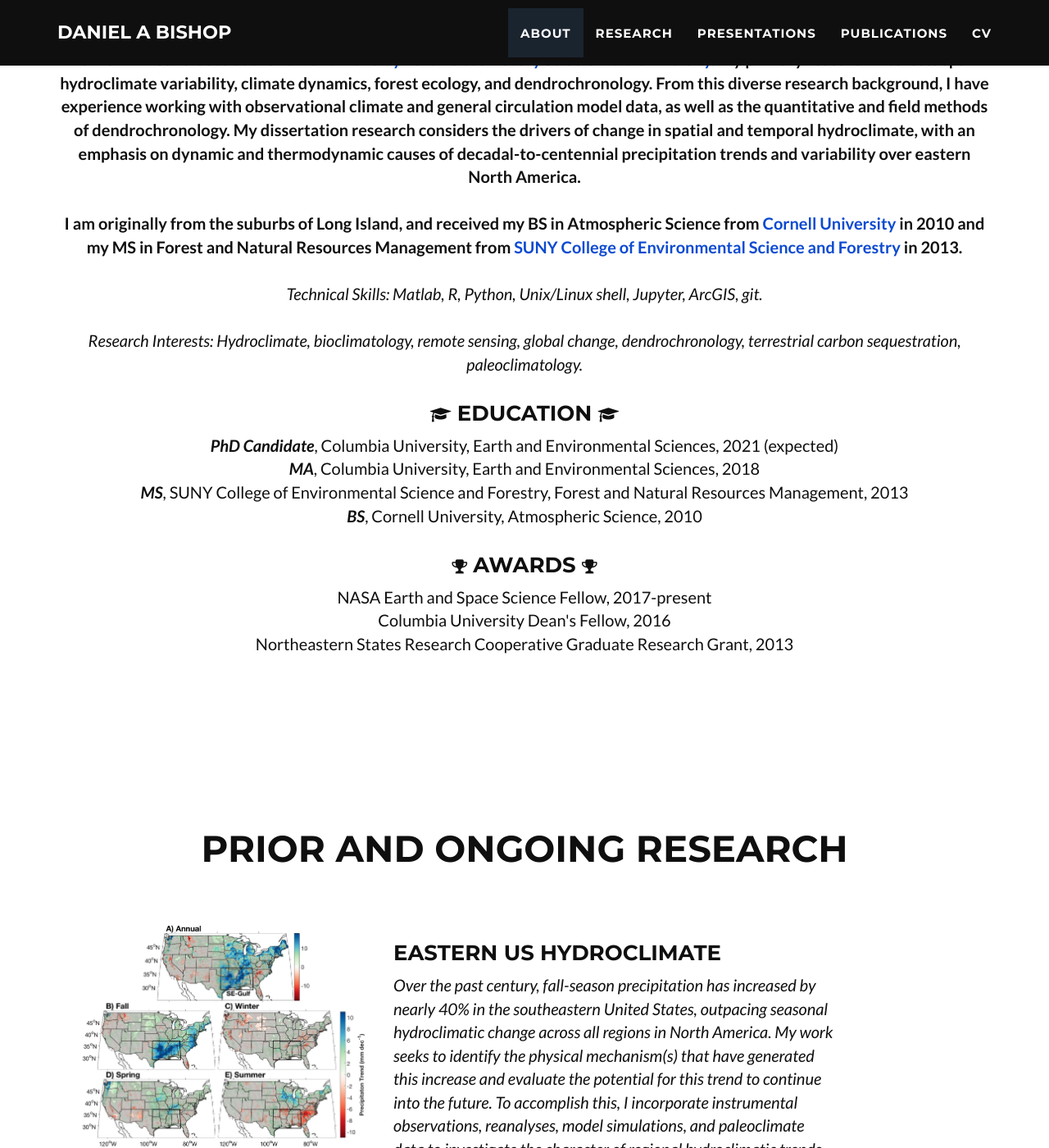
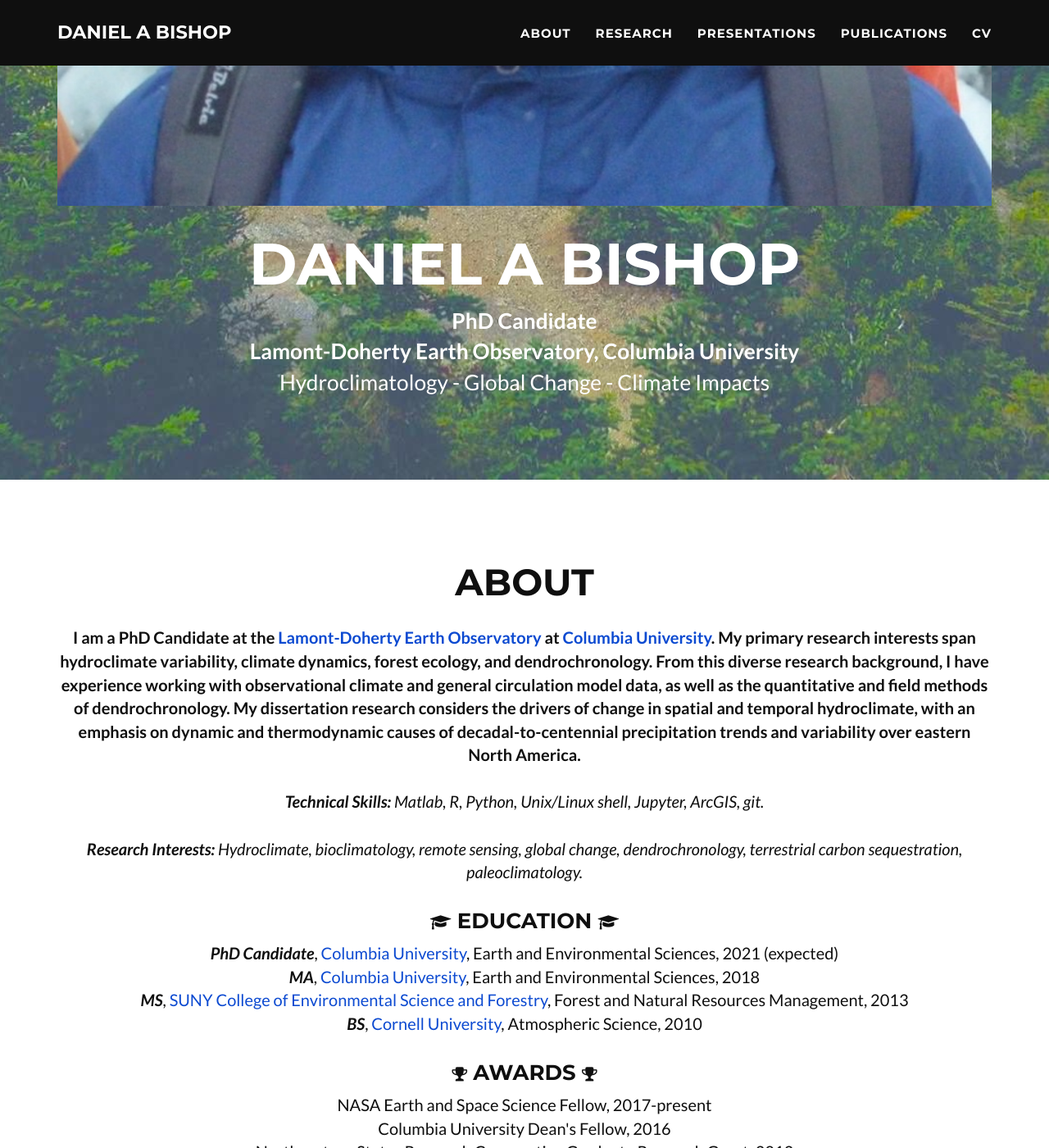
Before and after one commit to danielabishop/danielabishop.github.io, a Jekyll site: the page built from index.html, in a window 1280 px wide and 1400 px high, scrolled down 934 px. Shown: the whole window at 82% size. Built offline with Jekyll 4.4.1, drawn with Linux system fonts in a browser that asks for light colours; some web fonts are replaced; comment, search, counter and statistics services are not loaded.

Commit message:
Profile pic update

```diff
--- a/_includes/header.html
+++ b/_includes/header.html
@@ -3,7 +3,7 @@
         <div class="container">
             <div class="row">
                 <div class="col-lg-12">
-                    <img class="img-responsive" src="img/profile.png" alt="">
+                    <img class="img-responsive" src="img/profile.jpg" alt="">
                     <div class="intro-text">
                         <span class="name">{{ site.title }}</span>
                         <span class="skills">{{ site.skills }}</span>
--- a/_includes/portfolio_grid.html
+++ b/_includes/portfolio_grid.html
@@ -17,11 +17,9 @@
                         circulation model data, as well as the quantitative and field methods of dendrochronology. My
                         dissertation research considers the drivers of change in spatial and temporal hydroclimate, with an
                         emphasis on dynamic and thermodynamic causes of decadal-to-centennial precipitation trends and
-                        variability over eastern North America.<br><br>I am originally from the suburbs of Long Island, and
-                        received my BS in Atmospheric Science from <a href="https://www.eas.cornell.edu/eas">Cornell University</a> in 2010 and my MS in Forest and Natural Resources Management from
-                        <a href="https://www.esf.edu/fnrm/graduate/nrm/">SUNY College of Environmental Science and Forestry</a> in 2013.</b><br><br><i> Technical Skills: Matlab, R,
+                        variability over eastern North America.</b><br><br><i><b>Technical Skills:</b> Matlab, R,
                         Python, Unix/Linux shell, Jupyter, ArcGIS, git.<br><br>
-                        Research Interests: Hydroclimate, bioclimatology, remote sensing, global change, dendrochronology,
+                        <b>Research Interests:</b> Hydroclimate, bioclimatology, remote sensing, global change, dendrochronology,
                         terrestrial carbon sequestration, paleoclimatology.</i>
                     </p>
                 </div>
@@ -31,11 +29,14 @@
                 <div class="col-lg-12 text-center">
                     <h3 class="section-heading"><i style="font-size:20px" class="fa">&#xf19d;</i> Education
                         <i style="font-size:20px" class="fa">&#xf19d;</i></h3>
-                    <p><b><i>PhD Candidate</i></b>, Columbia University, Earth and Environmental Sciences, 2021 (expected) <br>
-                        <b><i>MA</i></b>, Columbia University, Earth and Environmental Sciences, 2018 <br>
-                        <b><i>MS</i></b>, SUNY College of Environmental Science and Forestry, Forest and Natural Resources Management, 2013
-                        <br>
-                        <b><i>BS</i></b>, Cornell University, Atmospheric Science, 2010 </p>
+                    <p><b><i>PhD Candidate</i></b>, <a href="https://eesc.columbia.edu">Columbia University</a>,
+                        Earth and Environmental Sciences, 2021 (expected)<br>
+                        <b><i>MA</i></b>, <a href="https://eesc.columbia.edu">Columbia University</a>,
+                        Earth and Environmental Sciences, 2018<br>
+                        <b><i>MS</i></b>, <a href="https://www.esf.edu/fnrm/graduate/nrm/">SUNY College of Environmental
+                        Science and Forestry</a>, Forest and Natural Resources Management, 2013<br>
+                        <b><i>BS</i></b>, <a href="https://www.eas.cornell.edu/eas">Cornell University</a>,
+                        Atmospheric Science, 2010</p>
                 </div>
             </div>
 
@@ -43,9 +44,9 @@
                 <div class="col-lg-12 text-center">
                     <h3 class="section-heading"><i style="font-size:20px" class="fa">&#xf091;</i> Awards
                         <i style="font-size:20px" class="fa">&#xf091;</i></h3>
-                    <p>NASA Earth and Space Science Fellow, 2017-present <br>
-                        Columbia University Dean's Fellow, 2016 <br>
-                        Northeastern States Research Cooperative Graduate Research Grant, 2013 </p>
+                    <p>NASA Earth and Space Science Fellow, 2017-present<br>
+                        Columbia University Dean's Fellow, 2016<br>
+                        Northeastern States Research Cooperative Graduate Research Grant, 2013</p>
                 </div>
             </div>
         </div>
```
Also changed, not shown: img/profile.jpg (added), img/profile_old.png (renamed from img/profile.png), 10 other files.
